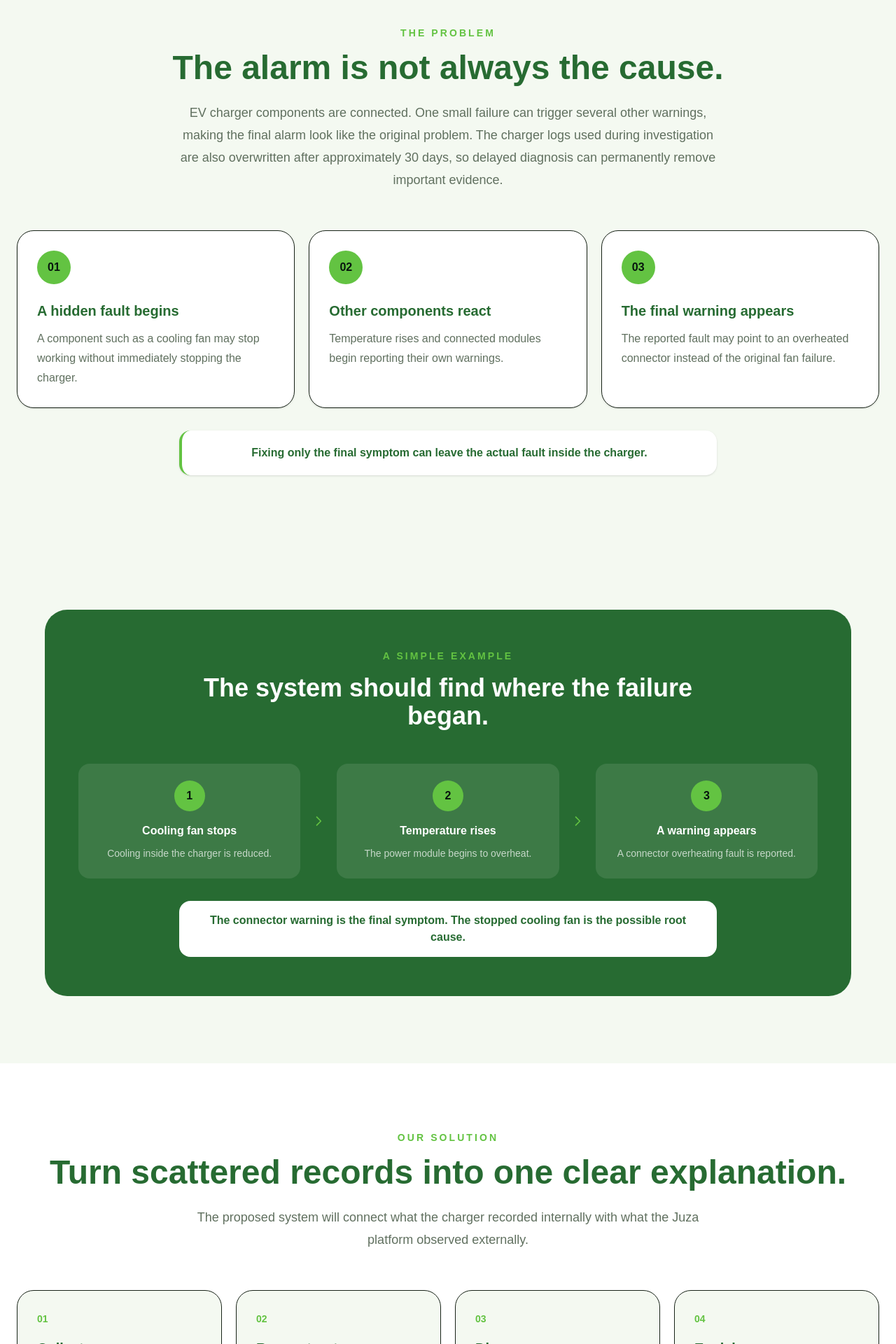
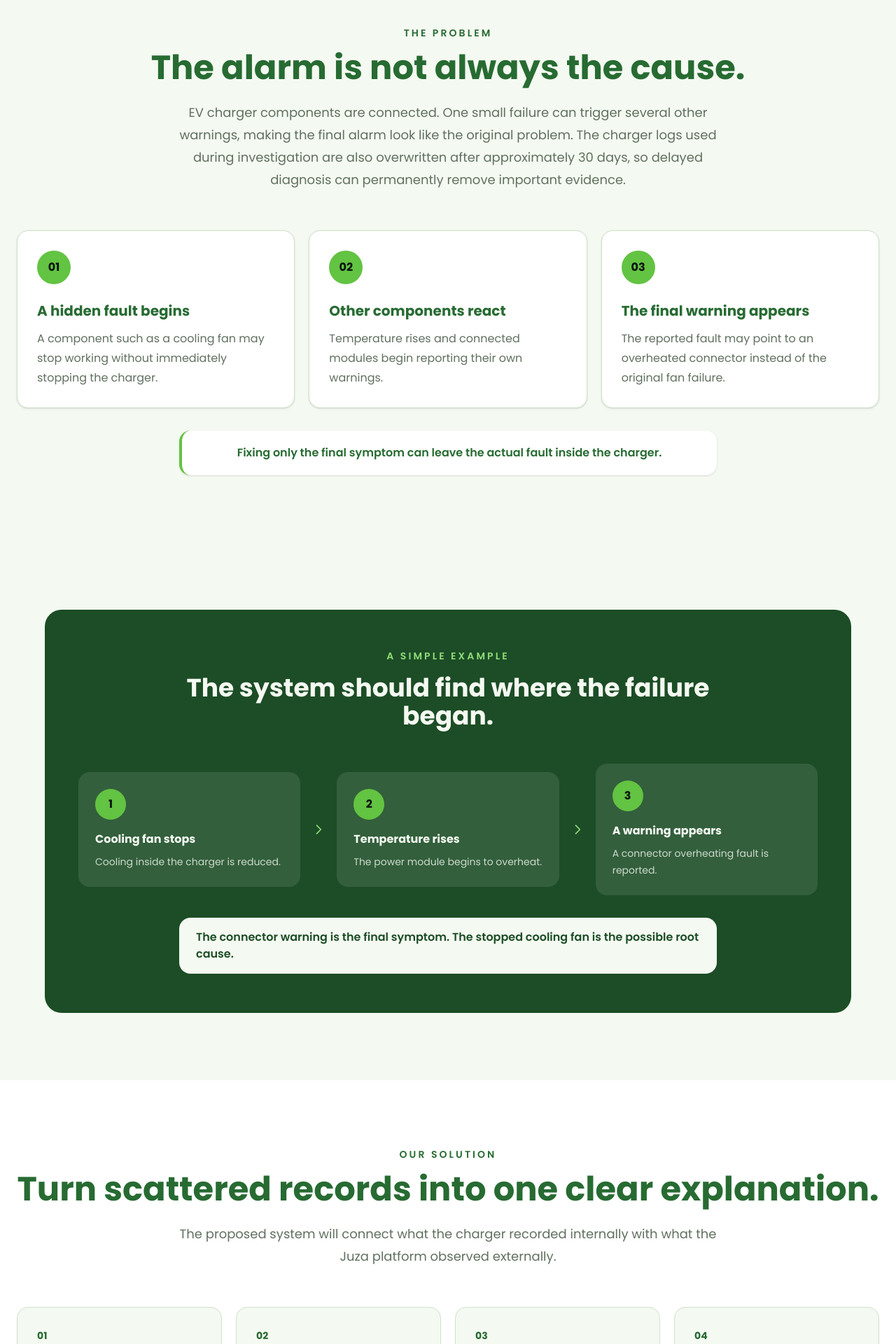
Before and after one commit to blackbody256/final-year-project-blog, a Next.js app: page / in a window 1280 px wide. Shown: the part 880-2800 px from the top of the page at 70% size. Built offline with nearby package versions, Linux system fonts and the light colour scheme.

Commit message:
refactor: update accent color variables and improve text legibility across components

```diff
--- a/src/app/gallery/page.tsx
+++ b/src/app/gallery/page.tsx
@@ -18,7 +18,7 @@ export default function GalleryPage() {
       </noscript>
 
       <div className="mx-auto max-w-7xl">
-        <p className="font-medium text-accent">Field work</p>
+        <p className="font-medium text-accent-text">Field work</p>
 
         <h1 className="mt-2 text-4xl font-bold text-primary">Gallery</h1>
 
@@ -36,7 +36,7 @@ export default function GalleryPage() {
               <li key={collection.slug}>
                 <a
                   href={`#${collection.slug}`}
-                  className="inline-block rounded-full border border-border px-4 py-2 text-sm font-medium text-foreground transition-colors hover:border-accent hover:text-accent"
+                  className="inline-block rounded-full border border-border px-4 py-2 text-sm font-medium text-foreground transition-colors hover:border-accent hover:text-accent-text"
                 >
                   {collection.title}
                 </a>
--- a/src/app/globals.css
+++ b/src/app/globals.css
@@ -10,6 +10,17 @@
   --surface: #ffffff;
   --border: #cfe2ca;
   --muted: #60705f;
+
+  /* --accent is a fill colour: at 2.1:1 on a light surface it is not legible
+     as text. Use --accent-text wherever the accent green carries words. */
+  --accent-text: #276b32;
+
+  /* Filled bands keep the same dark green in both themes, like the hero and
+     the footer. --primary flips lightness between themes, so text sitting on
+     it cannot be a fixed colour. */
+  --primary-solid: #1c4d26;
+  --primary-on: #f4f9f1;
+  --accent-on-solid: #91dc7a;
 }
 
 @media (prefers-color-scheme: dark) {
@@ -23,6 +34,13 @@
     --surface: #172219;
     --border: #304832;
     --muted: #afc0ad;
+
+    /* On a dark surface the accent green is already legible, so it doubles as
+       the text colour here. The band tokens stay fixed across themes. */
+    --accent-text: #63c342;
+    --primary-solid: #1c4d26;
+    --primary-on: #f4f9f1;
+    --accent-on-solid: #91dc7a;
   }
 }
 
@@ -32,6 +50,10 @@
   --color-primary: var(--primary);
   --color-accent: var(--accent);
   --color-accent-foreground: var(--accent-foreground);
+  --color-accent-text: var(--accent-text);
+  --color-primary-solid: var(--primary-solid);
+  --color-primary-on: var(--primary-on);
+  --color-accent-on-solid: var(--accent-on-solid);
   --color-surface: var(--surface);
   --color-border: var(--border);
   --color-muted: var(--muted);
@@ -40,7 +62,7 @@
 body {
   background: var(--background);
   color: var(--foreground);
-  font-family: Poppins, Arial, Helvetica, sans-serif;
+  font-family: var(--font-poppins), Arial, Helvetica, sans-serif;
   transition:
     background-color 200ms ease,
     color 200ms ease;
--- a/src/app/page.tsx
+++ b/src/app/page.tsx
@@ -323,7 +323,7 @@ export default function Home() {
       {/* Problem */}
       <section id="the-problem" className="scroll-mt-24 px-6 py-24">
         <div className="mx-auto max-w-5xl text-center">
-          <p className="text-sm font-semibold uppercase tracking-[0.22em] text-accent">
+          <p className="text-sm font-semibold uppercase tracking-[0.22em] text-accent-text">
             The problem
           </p>
 
@@ -344,7 +344,7 @@ export default function Home() {
           {problemSteps.map((step, index) => (
             <article
               key={step.number}
-              className="relative rounded-3xl border bg-surface p-7 shadow-sm"
+              className="relative rounded-2xl border border-border bg-surface p-7 shadow-sm"
             >
               <span className="inline-flex h-12 w-12 items-center justify-center rounded-full bg-accent font-bold text-[#07150e]">
                 {step.number}
@@ -371,62 +371,62 @@ export default function Home() {
 
       {/* Example */}
       <section className="px-6 py-24">
-        <div className="mx-auto max-w-6xl rounded-[2rem] bg-primary px-6 py-14 text-center text-white sm:px-12">
-          <p className="text-sm font-semibold uppercase tracking-[0.22em] text-accent">
+        <div className="mx-auto max-w-6xl rounded-3xl bg-primary-solid px-6 py-14 text-primary-on sm:px-12">
+          <p className="text-center text-sm font-semibold uppercase tracking-[0.22em] text-accent-on-solid">
             A simple example
           </p>
 
-          <h2 className="mx-auto mt-4 max-w-3xl text-3xl font-bold sm:text-4xl">
+          <h2 className="mx-auto mt-4 max-w-3xl text-center text-3xl font-bold sm:text-4xl">
             The system should find where the failure began.
           </h2>
 
           <div className="mt-12 grid items-center gap-4 md:grid-cols-[1fr_auto_1fr_auto_1fr]">
             <div className="rounded-2xl bg-white/10 p-6">
-              <span className="mx-auto flex h-11 w-11 items-center justify-center rounded-full bg-accent font-bold text-[#07150e]">
+              <span className="flex h-11 w-11 items-center justify-center rounded-full bg-accent font-bold text-[#07150e]">
                 1
               </span>
 
               <h3 className="mt-4 font-bold">Cooling fan stops</h3>
 
-              <p className="mt-2 text-sm leading-6 text-white/70">
+              <p className="mt-2 text-sm leading-6 text-primary-on/80">
                 Cooling inside the charger is reduced.
               </p>
             </div>
 
-            <span className="mx-auto hidden text-accent md:block">
+            <span className="mx-auto hidden text-accent-on-solid md:block">
               <ChevronRightIcon />
             </span>
 
             <div className="rounded-2xl bg-white/10 p-6">
-              <span className="mx-auto flex h-11 w-11 items-center justify-center rounded-full bg-accent font-bold text-[#07150e]">
+              <span className="flex h-11 w-11 items-center justify-center rounded-full bg-accent font-bold text-[#07150e]">
                 2
               </span>
 
               <h3 className="mt-4 font-bold">Temperature rises</h3>
 
-              <p className="mt-2 text-sm leading-6 text-white/70">
+              <p className="mt-2 text-sm leading-6 text-primary-on/80">
                 The power module begins to overheat.
               </p>
             </div>
 
-            <span className="mx-auto hidden text-accent md:block">
+            <span className="mx-auto hidden text-accent-on-solid md:block">
               <ChevronRightIcon />
             </span>
 
             <div className="rounded-2xl bg-white/10 p-6">
-              <span className="mx-auto flex h-11 w-11 items-center justify-center rounded-full bg-accent font-bold text-[#07150e]">
+              <span className="flex h-11 w-11 items-center justify-center rounded-full bg-accent font-bold text-[#07150e]">
                 3
               </span>
 
               <h3 className="mt-4 font-bold">A warning appears</h3>
 
-              <p className="mt-2 text-sm leading-6 text-white/70">
+              <p className="mt-2 text-sm leading-6 text-primary-on/80">
                 A connector overheating fault is reported.
               </p>
             </div>
           </div>
 
-          <p className="mx-auto mt-8 max-w-3xl rounded-2xl bg-white px-6 py-4 font-semibold text-primary">
+          <p className="mx-auto mt-8 max-w-3xl rounded-2xl bg-primary-on px-6 py-4 font-semibold text-primary-solid">
             The connector warning is the final symptom. The stopped cooling fan
             is the possible root cause.
           </p>
@@ -437,7 +437,7 @@ export default function Home() {
       <section className="bg-surface px-6 py-24">
         <div className="mx-auto max-w-7xl">
           <div className="text-center">
-            <p className="text-sm font-semibold uppercase tracking-[0.22em] text-accent">
+            <p className="text-sm font-semibold uppercase tracking-[0.22em] text-accent-text">
               Our solution
             </p>
 
@@ -455,9 +455,9 @@ export default function Home() {
             {solutionSteps.map((step) => (
               <article
                 key={step.title}
-                className="rounded-3xl border bg-background p-7"
+                className="rounded-2xl border border-border bg-background p-7"
               >
-                <span className="text-sm font-bold text-accent">
+                <span className="text-sm font-bold text-accent-text">
                   {step.number}
                 </span>
 
@@ -478,7 +478,7 @@ export default function Home() {
           <div className="mt-10 text-center">
             <Link
               href="/team"
-              className="inline-flex items-center gap-2 rounded-full bg-primary px-7 py-3.5 font-semibold text-white transition hover:bg-accent hover:text-[#07150e]"
+              className="inline-flex items-center gap-2 rounded-full bg-primary-solid px-7 py-3.5 font-semibold text-primary-on transition hover:bg-accent hover:text-[#07150e]"
             >
               View the team
               <ChevronRightIcon />
--- a/src/app/team/[slug]/page.tsx
+++ b/src/app/team/[slug]/page.tsx
@@ -66,7 +66,7 @@ export default async function TeamMemberPage({
       <div className="mx-auto max-w-3xl">
         <Link
           href="/team"
-          className="text-sm font-medium text-accent hover:text-primary"
+          className="text-sm font-medium text-accent-text hover:text-primary"
         >
           &larr; Meet the Team
         </Link>
@@ -80,7 +80,7 @@ export default async function TeamMemberPage({
             </h1>
 
             {member.role && (
-              <p className="mt-2 font-medium text-accent">{member.role}</p>
+              <p className="mt-2 font-medium text-accent-text">{member.role}</p>
             )}
           </div>
         </div>
@@ -107,7 +107,7 @@ export default async function TeamMemberPage({
                 href={link.href}
                 target="_blank"
                 rel="noopener noreferrer"
-                className="rounded-lg border border-border px-4 py-2 text-sm font-medium text-foreground transition-colors hover:border-accent hover:text-accent"
+                className="rounded-full border border-border px-4 py-2 text-sm font-medium text-foreground transition-colors hover:border-accent hover:text-accent-text"
               >
                 {link.label}
               </a>
--- a/src/app/team/page.tsx
+++ b/src/app/team/page.tsx
@@ -13,7 +13,7 @@ export default function TeamPage() {
   return (
     <main className="px-6 py-16">
       <div className="mx-auto max-w-7xl">
-        <p className="font-medium text-accent">BSE27-2</p>
+        <p className="font-medium text-accent-text">BSE27-2</p>
 
         <h1 className="mt-2 text-4xl font-bold text-primary">
           Project Team
@@ -42,7 +42,7 @@ export default function TeamPage() {
                 </h2>
 
                 {member.role && (
-                  <p className="mt-1 text-sm font-medium text-accent">
+                  <p className="mt-1 text-sm font-medium text-accent-text">
                     {member.role}
                   </p>
                 )}
--- a/src/components/gallery/GalleryCollectionSection.tsx
+++ b/src/components/gallery/GalleryCollectionSection.tsx
@@ -142,7 +142,7 @@ export default function GalleryCollectionSection({
 
   return (
     <section className="scroll-mt-24" id={collection.slug}>
-      <p className="font-semibold uppercase tracking-wider text-accent">
+      <p className="font-semibold uppercase tracking-wider text-accent-text">
         {collection.eyebrow}
       </p>
 
@@ -236,7 +236,7 @@ export default function GalleryCollectionSection({
                 width={openImage.width}
                 height={openImage.height}
                 sizes="(min-width: 640px) 60vw, 90vw"
-                className="lightbox-image max-h-[70dvh] w-auto max-w-full rounded-xl object-contain shadow-2xl"
+                className="lightbox-image max-h-[70dvh] w-auto max-w-full rounded-2xl object-contain shadow-2xl"
               />
 
               {imageCount > 1 && (
```
Also changed, not shown: src/app/layout.tsx (+8 -9 lines), src/components/Navbar.tsx (+7 -7 lines), src/data/gallery.ts (+6 -6 lines).
